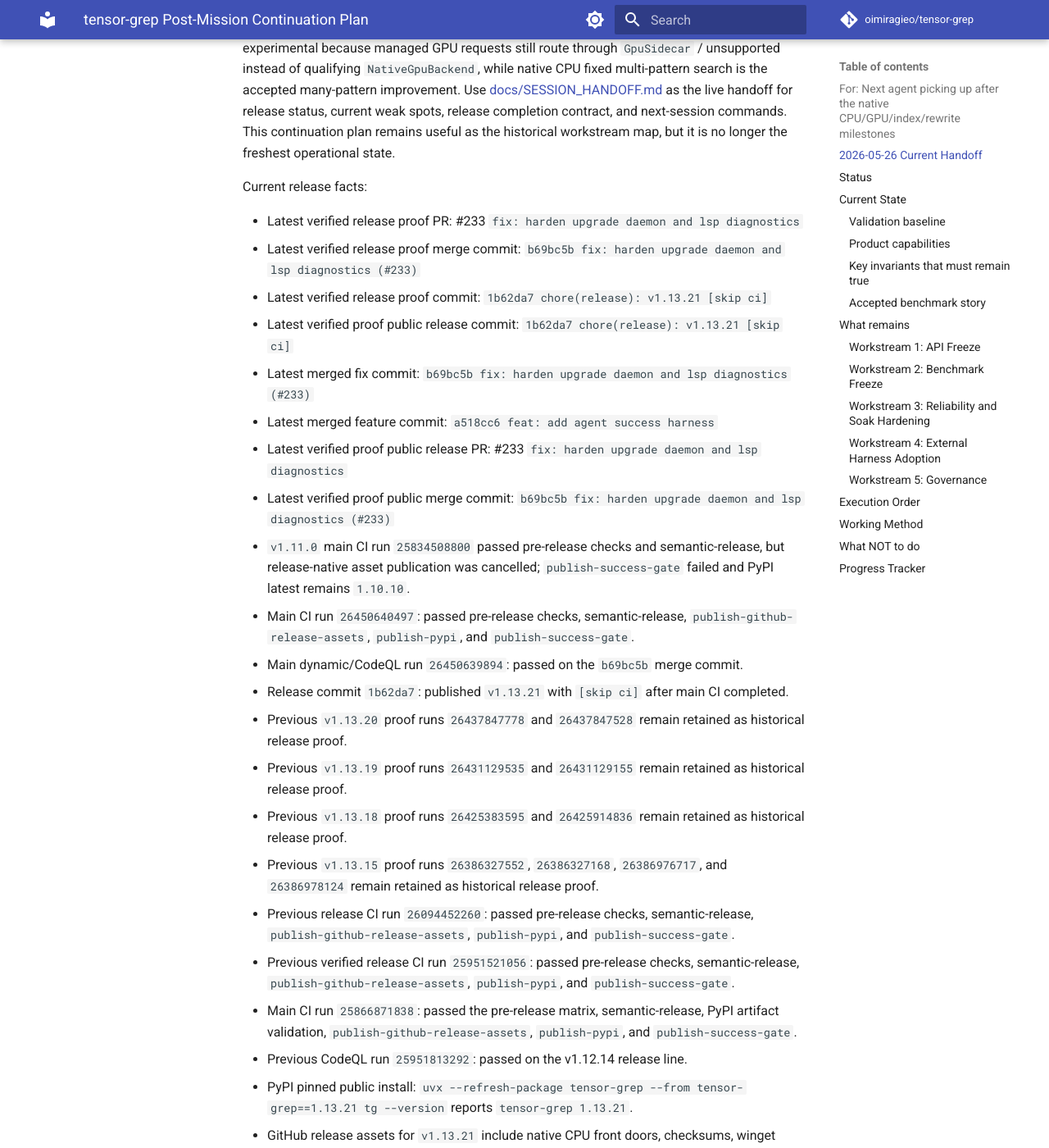
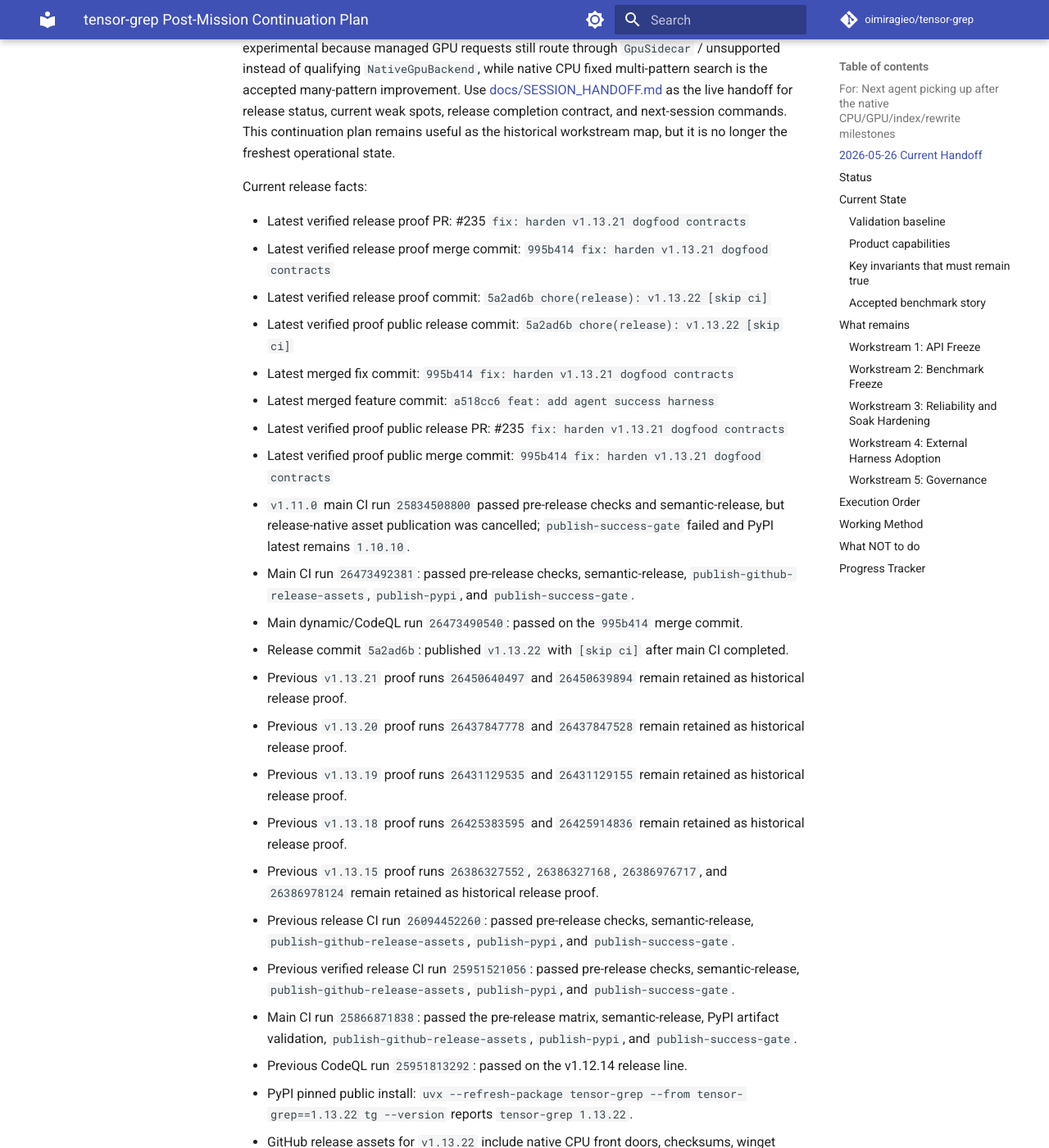
Before and after one commit to oimiragieo/tensor-grep, an MkDocs documentation site: the page built from docs/CONTINUATION_PLAN.md, in a window 1280 px wide and 1400 px high, scrolled down 845 px. Shown: the whole window at 82% size. Built offline with MkDocs 1.6.1 and Material for MkDocs 9.7.7, drawn with Linux system fonts in a browser that asks for light colours; comment, search, counter and statistics services are not loaded.

```diff
--- a/docs/CONTINUATION_PLAN.md
+++ b/docs/CONTINUATION_PLAN.md
@@ -10,18 +10,19 @@ The current tagged state is `v1.13.22`, and the latest complete public PyPI/rele
 
 Current release facts:
 
-- Latest verified release proof PR: #233 `fix: harden upgrade daemon and lsp diagnostics`
-- Latest verified release proof merge commit: `b69bc5b fix: harden upgrade daemon and lsp diagnostics (#233)`
-- Latest verified release proof commit: `1b62da7 chore(release): v1.13.21 [skip ci]`
-- Latest verified proof public release commit: `1b62da7 chore(release): v1.13.21 [skip ci]`
-- Latest merged fix commit: `b69bc5b fix: harden upgrade daemon and lsp diagnostics (#233)`
+- Latest verified release proof PR: #235 `fix: harden v1.13.21 dogfood contracts`
+- Latest verified release proof merge commit: `995b414 fix: harden v1.13.21 dogfood contracts`
+- Latest verified release proof commit: `5a2ad6b chore(release): v1.13.22 [skip ci]`
+- Latest verified proof public release commit: `5a2ad6b chore(release): v1.13.22 [skip ci]`
+- Latest merged fix commit: `995b414 fix: harden v1.13.21 dogfood contracts`
 - Latest merged feature commit: `a518cc6 feat: add agent success harness`
-- Latest verified proof public release PR: #233 `fix: harden upgrade daemon and lsp diagnostics`
-- Latest verified proof public merge commit: `b69bc5b fix: harden upgrade daemon and lsp diagnostics (#233)`
+- Latest verified proof public release PR: #235 `fix: harden v1.13.21 dogfood contracts`
+- Latest verified proof public merge commit: `995b414 fix: harden v1.13.21 dogfood contracts`
 - `v1.11.0` main CI run `25834508800` passed pre-release checks and semantic-release, but release-native asset publication was cancelled; `publish-success-gate` failed and PyPI latest remains `1.10.10`.
-- Main CI run `26450640497`: passed pre-release checks, semantic-release, `publish-github-release-assets`, `publish-pypi`, and `publish-success-gate`.
-- Main dynamic/CodeQL run `26450639894`: passed on the `b69bc5b` merge commit.
-- Release commit `1b62da7`: published `v1.13.21` with `[skip ci]` after main CI completed.
+- Main CI run `26473492381`: passed pre-release checks, semantic-release, `publish-github-release-assets`, `publish-pypi`, and `publish-success-gate`.
+- Main dynamic/CodeQL run `26473490540`: passed on the `995b414` merge commit.
+- Release commit `5a2ad6b`: published `v1.13.22` with `[skip ci]` after main CI completed.
+- Previous `v1.13.21` proof runs `26450640497` and `26450639894` remain retained as historical release proof.
 - Previous `v1.13.20` proof runs `26437847778` and `26437847528` remain retained as historical release proof.
 - Previous `v1.13.19` proof runs `26431129535` and `26431129155` remain retained as historical release proof.
 - Previous `v1.13.18` proof runs `26425383595` and `26425914836` remain retained as historical release proof.
@@ -30,8 +31,8 @@ Current release facts:
 - Previous verified release CI run `25951521056`: passed pre-release checks, semantic-release, `publish-github-release-assets`, `publish-pypi`, and `publish-success-gate`.
 - Main CI run `25866871838`: passed the pre-release matrix, semantic-release, PyPI artifact validation, `publish-github-release-assets`, `publish-pypi`, and `publish-success-gate`.
 - Previous CodeQL run `25951813292`: passed on the v1.12.14 release line.
-- PyPI pinned public install: `uvx --refresh-package tensor-grep --from tensor-grep==1.13.21 tg --version` reports `tensor-grep 1.13.21`.
-- GitHub release assets for `v1.13.21` include native CPU front doors, checksums, winget manifest, Homebrew formula, and publish instructions.
+- PyPI pinned public install: `uvx --refresh-package tensor-grep --from tensor-grep==1.13.22 tg --version` reports `tensor-grep 1.13.22`.
+- GitHub release assets for `v1.13.22` include native CPU front doors, checksums, winget manifest, Homebrew formula, and publish instructions.
 - Public `v1.12.14` dogfood verified post-release-safe docs governance, public launcher resolution, bounded capsule call-site evidence, Windows subprocess bridge ranking hardening, agent output-budget hygiene, AST CLI contract hygiene, bounded map/context output, `tg run --pattern`, root cold rg-shaped routing, accepted native/dev CLI flag alignment, `tg new --base-dir`, edit-plan budget flags, explicit rg JSON Lines routing via `--format rg --json`, explicit JSON/NDJSON schema positioning, and rg flag-contract aliases; public managed GPU remains not promotion-ready and falls back to CPU or unsupported rows unless a CUDA-feature native build proves `NativeGpuBackend` with `sidecar_used = false`.
 - Current retained release-baseline commits: `361e0db fix: harden public GPU unavailable routing`, `2100122 fix: harden release docs stamp governance`, and `87d4ca4 fix: accelerate fixed multi-pattern native search`.
 - Historical `v1.10.10` launcher dogfood: direct `C:\Users\oimir\.tensor-grep\bin\tg.exe --version`, fresh `cmd`, unprofiled `pwsh`, and Python `subprocess.run(["tg", "--version"])` all reported `tg 1.10.10` after the explicit repair command.
```
Also changed, not shown: AGENTS.md (+12 -10 lines), README.md (+9 -2 lines), SKILL.md (+3 -2 lines), docs/CONTRACTS.md (+1 -1 lines), docs/SESSION_HANDOFF.md (+11 -9 lines), 3 other files.
